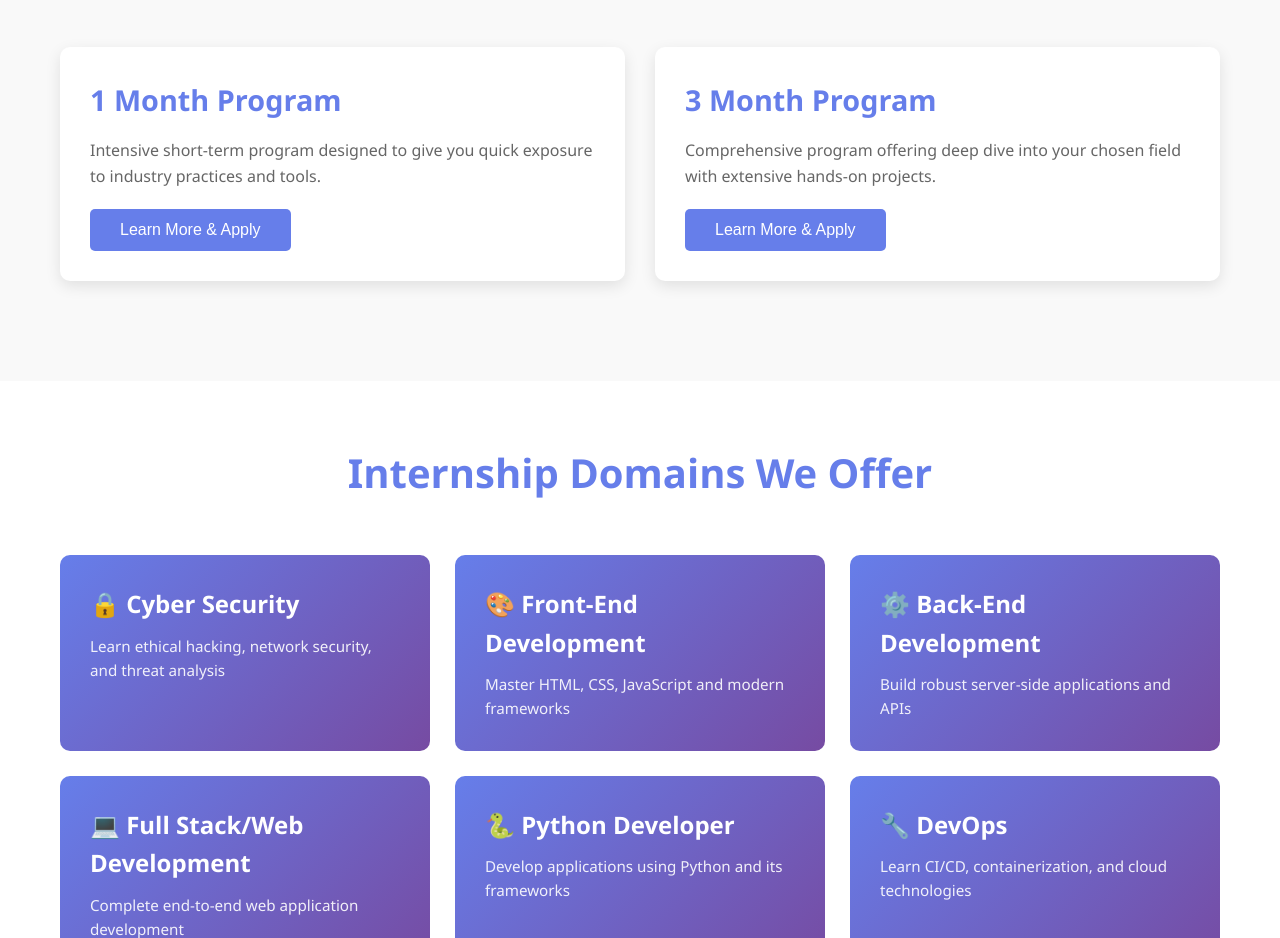
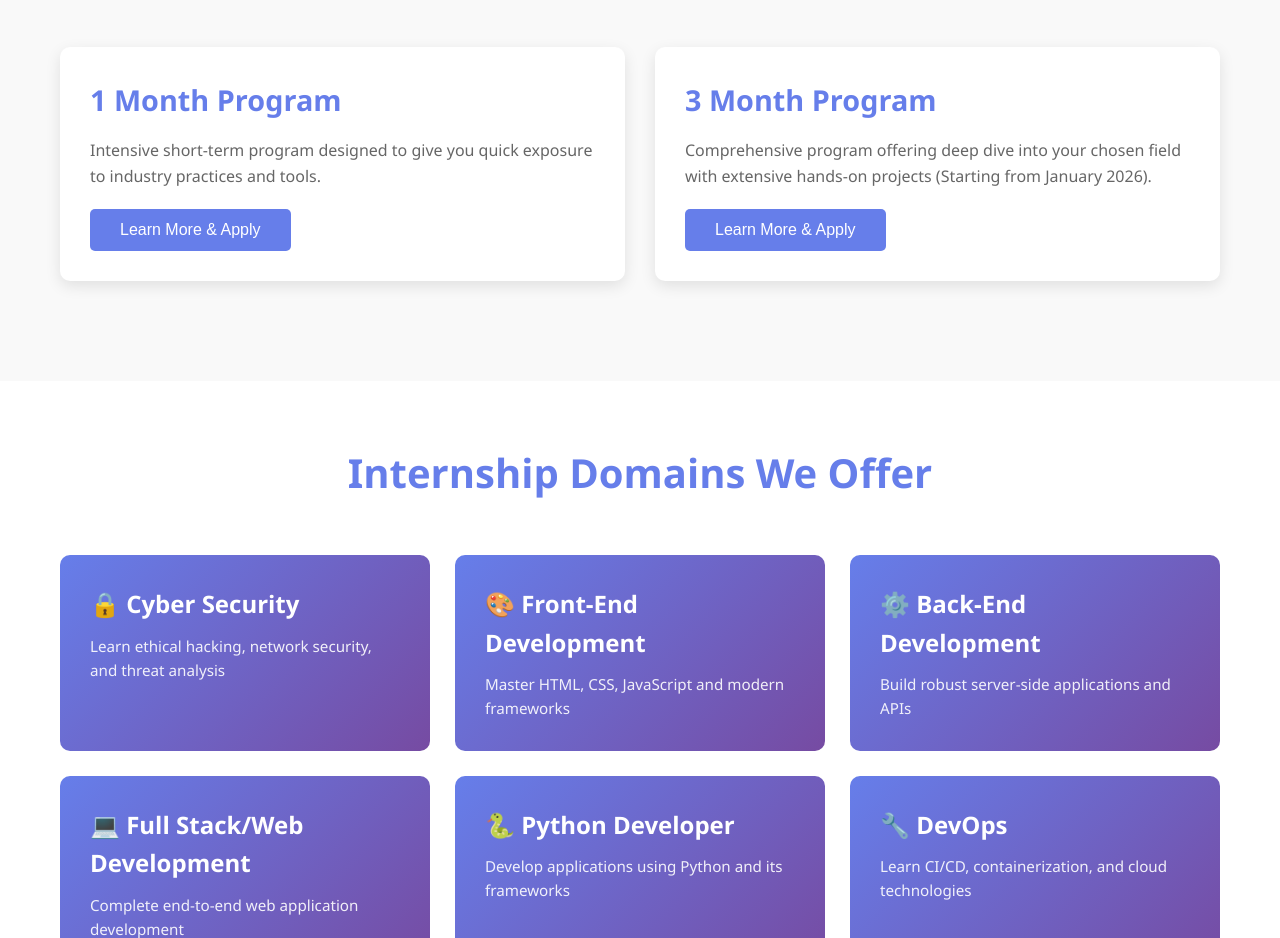
Before and after one commit to MaazShahid1111/SkillLumen, a plain HTML site: page index.html in a window 1280 px wide. Shown: the part 920-1858 px from the top of the page. Drawn offline with Linux system fonts and the light colour scheme.

```diff
--- a/index.html
+++ b/index.html
@@ -414,7 +414,7 @@
                 </div>
                 <div class="program-card">
                     <h3>3 Month Program</h3>
-                    <p>Comprehensive program offering deep dive into your chosen field with extensive hands-on projects.</p>
+                    <p>Comprehensive program offering deep dive into your chosen field with extensive hands-on projects (Starting from January 2026).</p>
                     <button class="btn" onclick="openProgramModal('3month')">Learn More & Apply</button>
                 </div>
             </div>
@@ -822,4 +822,5 @@
         });
     </script>
 </body>
+
 </html>
```
